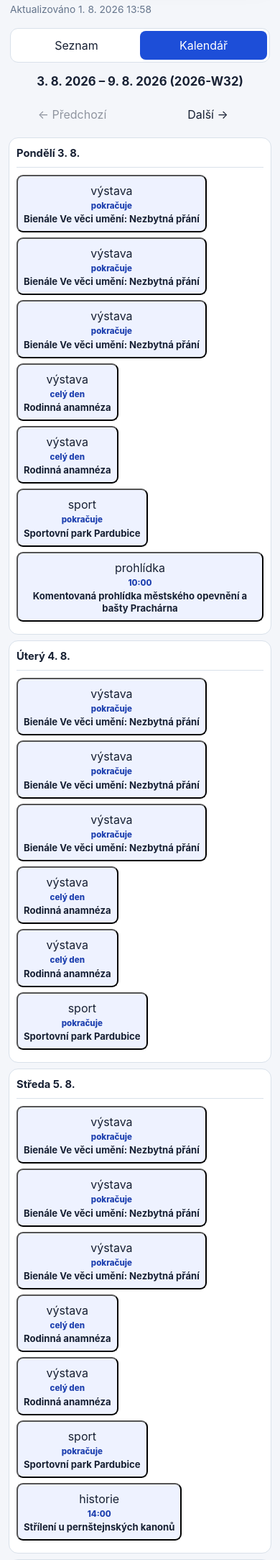
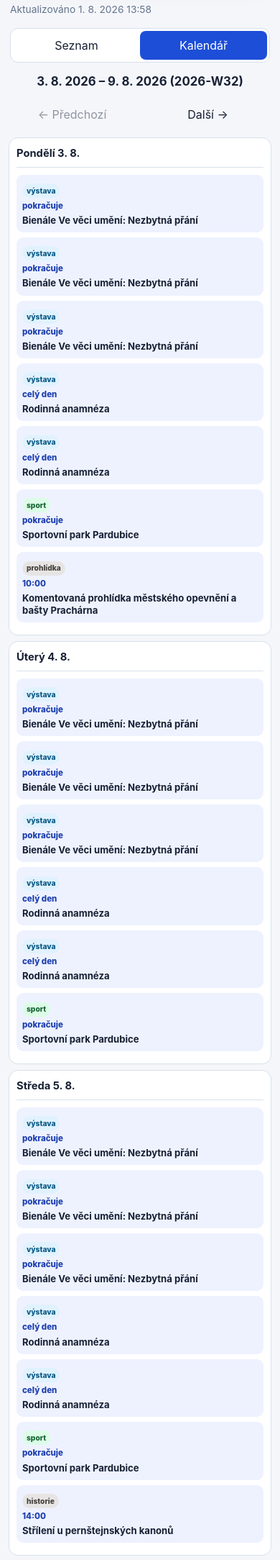
Before and after one commit to petrfilip/pardubicko-events, a PHP site: page / in a window 390 px wide. Shown: the part 683-2851 px from the top of the page at 72% size. Run offline with PHP 8.4, Linux system fonts and the light colour scheme.

Commit message:
Fix mobile view switching and style event badges

```diff
--- a/styles.css
+++ b/styles.css
@@ -30,6 +30,7 @@
 }
 
 * { box-sizing: border-box; }
+[hidden] { display: none !important; }
 html { scroll-behavior: smooth; }
 body {
   margin: 0;
@@ -123,7 +124,7 @@ button:disabled { cursor: not-allowed; opacity: .45; }
 .event-date { padding: 20px; background: var(--chip); font-weight: 750; white-space: pre-line; }
 .event-body { min-width: 0; padding: 18px 20px; }
 .event-topline, .event-footer { display: flex; align-items: center; justify-content: space-between; gap: 12px; }
-.event-category, .event-price, .event-source-type, .event-verification { color: var(--muted); font-size: .82rem; }
+.event-price, .event-source-type, .event-verification { color: var(--muted); font-size: .82rem; }
 .event-price { text-align: right; }
 .event-title { margin: .45rem 0 .2rem; font-size: 1.35rem; line-height: 1.25; }
 .event-place, .event-description { margin: .25rem 0; }
@@ -133,6 +134,29 @@ button:disabled { cursor: not-allowed; opacity: .45; }
 .event-source { font-weight: 750; text-decoration: none; }
 .event-source:hover { text-decoration: underline; }
 
+.category-badges { display: flex; flex-wrap: wrap; gap: 6px; }
+.category-badge {
+  display: inline-flex;
+  align-items: center;
+  min-height: 24px;
+  padding: 3px 8px;
+  border-radius: 999px;
+  background: var(--chip);
+  color: var(--text);
+  font-size: .72rem;
+  font-weight: 800;
+  line-height: 1.2;
+}
+.category-badge-music { background: #fce7f3; color: #9d174d; }
+.category-badge-film { background: #ede9fe; color: #5b21b6; }
+.category-badge-theatre { background: #fee2e2; color: #991b1b; }
+.category-badge-sport { background: #dcfce7; color: #166534; }
+.category-badge-exhibition { background: #e0f2fe; color: #075985; }
+.category-badge-family { background: #fef3c7; color: #92400e; }
+.category-badge-food { background: #ffedd5; color: #9a3412; }
+.category-badge-history { background: #e7e5e4; color: #44403c; }
+.category-badge-festival { background: #fae8ff; color: #86198f; }
+
 .message, .error, .empty { padding: 20px; border: 1px solid var(--line); border-radius: 12px; background: var(--card); }
 .message-error, .error { background: var(--error-bg); color: var(--error-text); }
 
@@ -141,11 +165,71 @@ button:disabled { cursor: not-allowed; opacity: .45; }
 .calendar-grid { display: grid; grid-template-columns: repeat(7, minmax(0, 1fr)); gap: 8px; }
 .calendar-day { min-width: 0; min-height: 230px; padding: 10px; border: 1px solid var(--line); border-radius: 13px; background: var(--card); }
 .calendar-day h3 { margin: 0 0 10px; padding-bottom: 8px; border-bottom: 1px solid var(--line); font-size: .92rem; text-transform: capitalize; }
-.calendar-event { display: grid; gap: 1px; margin-bottom: 7px; padding: 8px; border-radius: 9px; background: var(--chip); color: var(--text); text-decoration: none; }
+.calendar-event {
+  display: grid;
+  width: 100%;
+  gap: 3px;
+  margin-bottom: 7px;
+  padding: 8px;
+  border: 0;
+  border-radius: 9px;
+  background: var(--chip);
+  color: var(--text);
+  text-align: left;
+  cursor: pointer;
+}
 .calendar-event:hover { box-shadow: inset 0 0 0 2px var(--accent); }
+.calendar-event-badges .category-badge { min-height: 20px; padding: 2px 6px; font-size: .64rem; }
 .calendar-event-time { color: var(--accent-strong); font-size: .72rem; font-weight: 800; }
 .calendar-event-title { overflow-wrap: anywhere; font-size: .82rem; font-weight: 700; line-height: 1.3; }
 .calendar-empty { color: var(--muted); font-size: .82rem; }
+
+.event-detail {
+  width: min(680px, calc(100% - 24px));
+  max-height: calc(100dvh - 24px);
+  padding: 0;
+  border: 0;
+  border-radius: 18px;
+  background: var(--card);
+  color: var(--text);
+  box-shadow: 0 24px 80px rgb(0 0 0 / 32%);
+}
+.event-detail::backdrop { background: rgb(15 23 42 / 72%); }
+.event-detail-card { position: relative; padding: 24px; }
+.event-detail-close {
+  position: absolute;
+  top: 12px;
+  right: 12px;
+  width: 40px;
+  height: 40px;
+  border: 0;
+  border-radius: 999px;
+  background: var(--chip);
+  color: var(--text);
+  font-size: 1.5rem;
+  cursor: pointer;
+}
+.event-detail-when { margin: 0 48px 12px 0; color: var(--accent-strong); font-weight: 800; white-space: pre-line; }
+.event-detail-title { margin: 14px 0 6px; font-size: clamp(1.5rem, 5vw, 2.2rem); line-height: 1.15; }
+.event-detail-place { margin: 0; font-weight: 750; }
+.event-detail-description { margin: 16px 0; }
+.event-detail-meta { display: grid; gap: 10px; margin: 18px 0; }
+.event-detail-meta div { display: grid; grid-template-columns: 90px 1fr; gap: 12px; }
+.event-detail-meta dt { color: var(--muted); font-weight: 700; }
+.event-detail-meta dd { margin: 0; }
+.event-detail-actions { display: flex; flex-wrap: wrap; gap: 10px; margin-top: 22px; }
+.event-detail-source, .secondary-button {
+  display: inline-flex;
+  align-items: center;
+  justify-content: center;
+  min-height: 44px;
+  padding: 10px 16px;
+  border-radius: 10px;
+  font-weight: 800;
+  text-decoration: none;
+}
+.event-detail-source { background: var(--accent); color: white; }
+.secondary-button { border: 1px solid var(--line); background: transparent; color: var(--text); cursor: pointer; }
 
 @media (max-width: 980px) {
   .controls { grid-template-columns: repeat(2, minmax(0, 1fr)); }
@@ -172,4 +256,7 @@ button:disabled { cursor: not-allowed; opacity: .45; }
   .calendar-navigation h2 { grid-column: 1 / -1; grid-row: 1; }
   .calendar-grid { grid-template-columns: 1fr; }
   .calendar-day { min-height: auto; }
+  .event-detail { width: 100%; max-height: 92dvh; margin: auto 0 0; border-radius: 18px 18px 0 0; }
+  .event-detail-card { padding: 20px 16px 24px; }
+  .event-detail-actions { display: grid; }
 }
```
